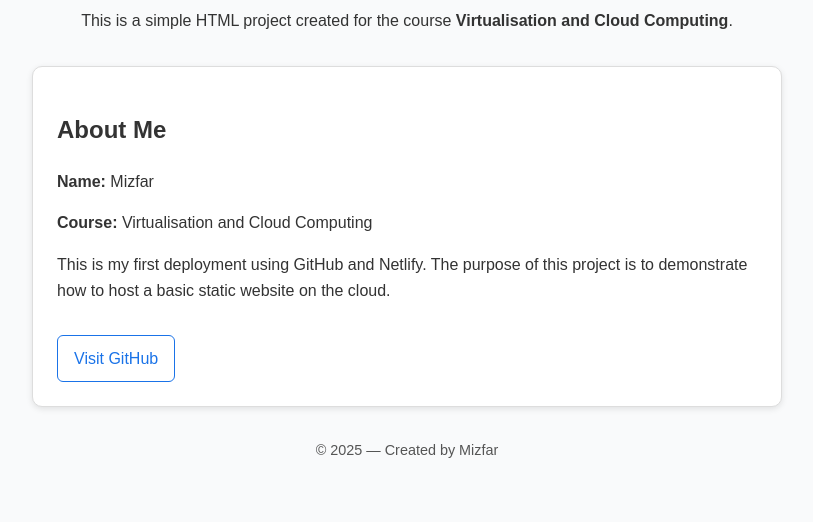
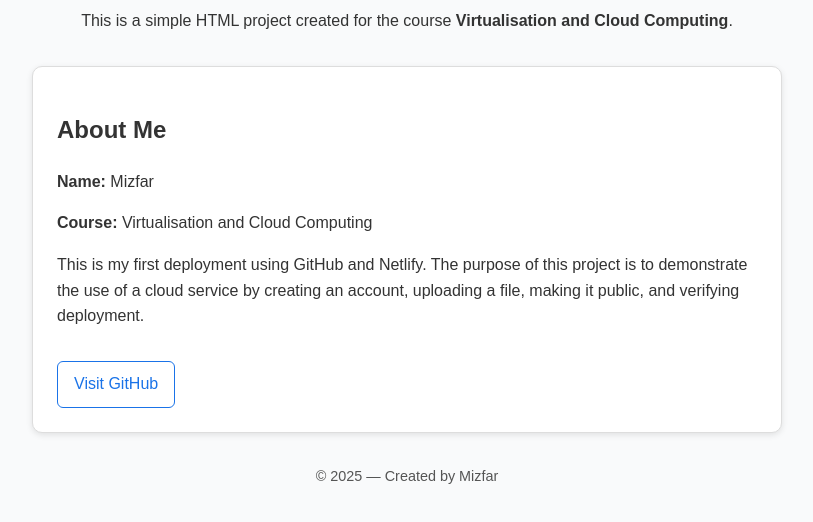
Before and after one commit to Mizfar007/cloud_project, a plain HTML site: page index.html in a window 1280 px wide. Shown: the part 126-648 px from the top of the page, without its empty margins (233-1046 px from the left). Drawn offline with Linux system fonts and the light colour scheme.

Commit message:
Update index.html

```diff
--- a/index.html
+++ b/index.html
@@ -60,7 +60,7 @@
     <h2>About Me</h2>
     <p><strong>Name:</strong> Mizfar</p>
     <p><strong>Course:</strong> Virtualisation and Cloud Computing</p>
-    <p>This is my first deployment using GitHub and Netlify. The purpose of this project is to demonstrate how to host a basic static website on the cloud.</p>
+    <p>This is my first deployment using GitHub and Netlify. The purpose of this project is to demonstrate the use of a cloud service by creating an account, uploading a file, making it public, and verifying deployment.</p>
     <a class="button" href="https://github.com" target="_blank" rel="noopener">Visit GitHub</a>
   </section>
 
```
